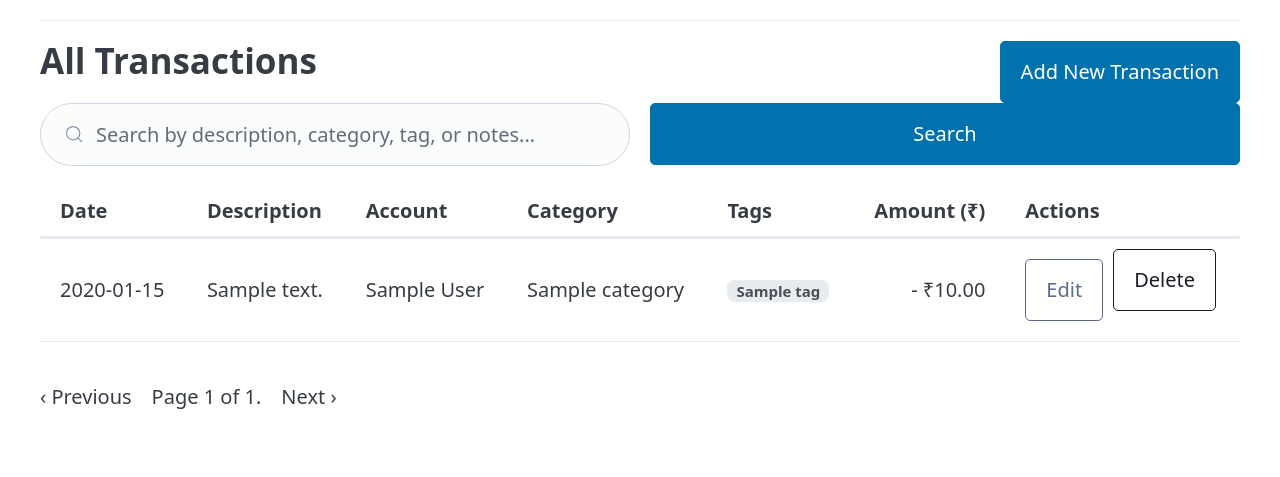
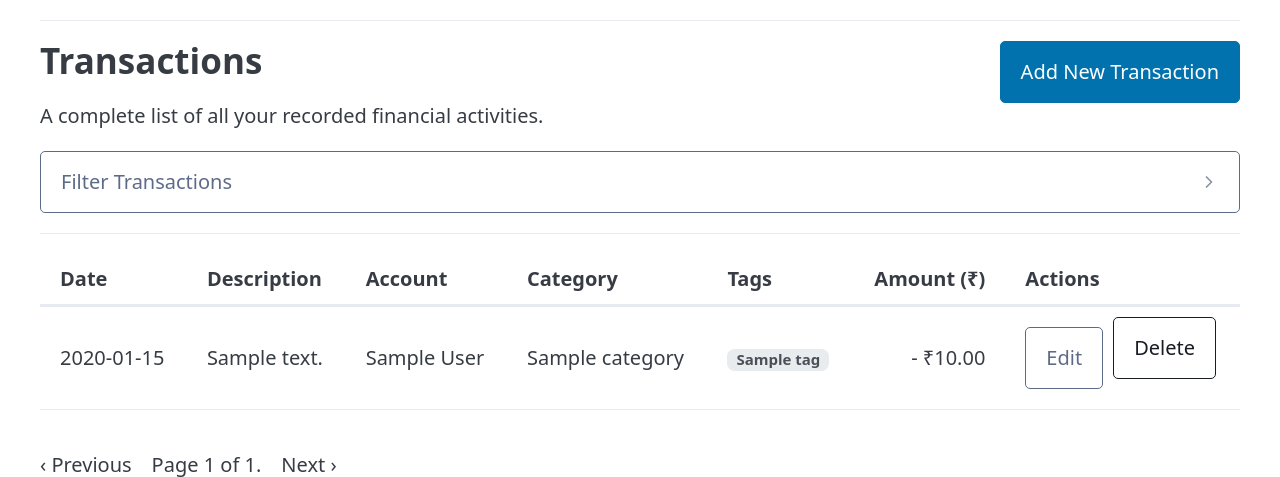
Before and after one commit to PrajwalMadhyastha/personal-finance-webapp, a Flask app: page /transactions in a window 1280 px wide; the page is wider, and only the part inside the window is pictured. Shown: the part 150-627 px from the top of that part. Run offline with Flask 3, Linux system fonts and the light colour scheme; a user stored in the database is signed in; tables that the repository leaves empty hold one stand-in row (values such as "Sample post"); some libraries are stand-ins or nearby versions.

Commit message:
refactor(app): Improve readability and extract helper functions, feat(reports): Implement advanced filtering for transaction list

```diff
--- a/finance_tracker/routes.py
+++ b/finance_tracker/routes.py
@@ -31,6 +31,7 @@ import mimetypes
 import os
 from functools import wraps
 from flask import abort
+from .utils import process_tags, parse_date_range
 
 # ===================================================================
 # BLUEPRINT DEFINITION
@@ -125,14 +126,7 @@ def admin_dashboard():
 @login_required
 def dashboard():
     # --- Date Range Handling for Charts & Summary Cards ---
-    now_utc = datetime.now(timezone.utc)
-    # Default to the current month if no dates are provided in the URL
-    first_day_of_month = now_utc.replace(day=1).date()
-    start_date_str = request.args.get('start_date', first_day_of_month.strftime('%Y-%m-%d'))
-    end_date_str = request.args.get('end_date', now_utc.date().strftime('%Y-%m-%d'))
-
-    start_date = datetime.strptime(start_date_str, '%Y-%m-%d').date()
-    end_date = datetime.strptime(end_date_str, '%Y-%m-%d').date()
+    start_date, end_date, start_date_str, end_date_str = parse_date_range(request.args)
     end_date_inclusive = datetime.combine(end_date, datetime.max.time())
 
     # --- Calculate Summary Totals for the Selected Period ---
@@ -158,7 +152,7 @@ def dashboard():
     activity_logs_stmt = select(ActivityLog).filter_by(user_id=current_user.id).order_by(ActivityLog.timestamp.desc()).limit(5)
     recent_activity = db.session.execute(activity_logs_stmt).scalars().all()
 
-    # --- Budget Progress Logic (for current calendar month only) ---
+    now_utc = datetime.now(timezone.utc)
     current_month = now_utc.month
     current_year = now_utc.year
 
@@ -219,10 +213,14 @@ def transactions():
     # Get all potential filters from the URL query parameters
     search_query = request.args.get('q', '').strip()
     trans_type = request.args.get('type', '').strip()
+    # --- NEW: Get account and category filters ---
+    account_id = request.args.get('account_id', type=int)
+    category_id = request.args.get('category_id', type=int)
+    # --- END NEW ---
     start_date_str = request.args.get('start_date')
     end_date_str = request.args.get('end_date')
 
-    # Start with a base query and eagerly load related data to prevent extra queries
+    # Start with a base query and eagerly load related data
     stmt = select(Transaction).options(
         selectinload(Transaction.account),
         selectinload(Transaction.categories),
@@ -230,12 +228,20 @@ def transactions():
     ).filter_by(user_id=current_user.id)
 
     # --- Apply Filters Dynamically ---
-
-    # Filter by transaction type (income/expense)
     if trans_type in ['income', 'expense']:
         stmt = stmt.where(Transaction.transaction_type == trans_type)
 
-    # Filter by date range
+    # --- NEW: Filter by account ---
+    if account_id:
+        stmt = stmt.where(Transaction.account_id == account_id)
+    # --- END NEW ---
+
+    # --- NEW: Filter by category ---
+    if category_id:
+        # This checks if the transaction is associated with the given category ID
+        stmt = stmt.where(Transaction.categories.any(id=category_id))
+    # --- END NEW ---
+
     if start_date_str and end_date_str:
         try:
             start_date = datetime.strptime(start_date_str, '%Y-%m-%d').date()
@@ -244,14 +250,10 @@ def transactions():
             stmt = stmt.where(Transaction.transaction_date.between(start_date, end_date_inclusive))
         except ValueError:
             flash('Invalid date format provided.', 'error')
-            # Reset dates if format is wrong
-            start_date_str = None
-            end_date_str = None
-
-    # Filter by search query
+            start_date_str, end_date_str = None, None
+
     if search_query:
         search_term = f"%{search_query}%"
-        # We need to join to related tables to search their fields
         stmt = stmt.join(Transaction.categories, isouter=True).join(Transaction.tags, isouter=True).filter(
             or_(
                 Transaction.description.ilike(search_term),
@@ -259,20 +261,31 @@ def transactions():
                 Category.name.ilike(search_term),
                 Tag.name.ilike(search_term)
             )
-        ).distinct() # Use distinct to avoid duplicate results from joins
+        ).distinct()
 
     # --- Finalize and Execute Query ---
     stmt = stmt.order_by(Transaction.transaction_date.desc())
-    all_transactions = db.paginate(stmt, page=page, per_page=15)
+    all_transactions = db.paginate(stmt, page=page, per_page=15, error_out=False)
+
+    # --- NEW: Fetch accounts and categories for the filter dropdowns ---
+    user_accounts = db.session.execute(select(Account).filter_by(user_id=current_user.id).order_by(Account.name)).scalars().all()
+    user_categories = db.session.execute(select(Category).filter_by(user_id=current_user.id).order_by(Category.name)).scalars().all()
+    # --- END NEW ---
 
     return render_template(
         'transactions.html',
         transactions=all_transactions,
-        # Pass all filters back to the template to repopulate forms/links
+        # Pass all filters back to the template
         search_query=search_query,
         selected_type=trans_type,
         start_date=start_date_str,
-        end_date=end_date_str
+        end_date=end_date_str,
+        # --- NEW: Pass new data to the template ---
+        accounts=user_accounts,
+        categories=user_categories,
+        selected_account_id=account_id,
+        selected_category_id=category_id
+        # --- END NEW ---
     )
 
 @main_bp.route('/add_transaction', methods=['GET', 'POST'])
@@ -304,15 +317,7 @@ def add_transaction():
         if form.category.data:
             new_transaction.categories.append(form.category.data)
 
-        if form.tags.data:
-            tag_names = [name.strip() for name in form.tags.data.split(',') if name.strip()]
-            for tag_name in tag_names:
-                stmt = select(Tag).where(func.lower(Tag.name) == func.lower(tag_name), Tag.user_id == current_user.id)
-                tag = db.session.execute(stmt).scalar_one_or_none()
-                if not tag:
-                    tag = Tag(name=tag_name, user_id=current_user.id)
-                    db.session.add(tag)
-                new_transaction.tags.append(tag)
+        process_tags(new_transaction, form.tags.data)
 
         account = form.account.data
         if new_transaction.transaction_type == 'income':
@@ -373,15 +378,7 @@ def edit_transaction(transaction_id):
             transaction.categories.append(form.category.data)
 
         transaction.tags.clear()
-        if form.tags.data:
-            tag_names = [name.strip() for name in form.tags.data.split(',') if name.strip()]
-            for tag_name in tag_names:
-                stmt = select(Tag).where(func.lower(Tag.name) == func.lower(tag_name), Tag.user_id == current_user.id)
-                tag = db.session.execute(stmt).scalar_one_or_none()
-                if not tag:
-                    tag = Tag(name=tag_name, user_id=current_user.id)
-                    db.session.add(tag)
-                transaction.tags.append(tag)
+        process_tags(transaction, form.tags.data)
 
         log_activity(f"Updated transaction: '{transaction.description}'")
         db.session.commit()
--- a/finance_tracker/templates/transactions.html
+++ b/finance_tracker/templates/transactions.html
@@ -5,37 +5,83 @@
 {% block content %}
     <div class="grid">
         <div>
-            {% if selected_type %}
-                <h2>{{ selected_type|capitalize }}s {% if start_date %}from {{start_date}} to {{end_date}}{% endif %}</h2>
-            {% else %}
-                <h2>All Transactions</h2>
-            {% endif %}
+            <h2>Transactions</h2>
+            <p>A complete list of all your recorded financial activities.</p>
         </div>
         <div style="text-align: right;">
             <a href="{{ url_for('main.add_transaction') }}" role="button">Add New Transaction</a>
         </div>
     </div>
 
-    <form method="GET" action="{{ url_for('main.transactions') }}">
-        <div class="grid">
-            <div class="nine-tenths">
-                <input type="search" id="search" name="q" placeholder="Search by description, category, tag, or notes..." value="{{ search_query }}">
+    <!-- START: UPDATED FILTER FORM -->
+    <details>
+        <summary role="button" class="secondary outline">Filter Transactions</summary>
+        <form method="GET" action="{{ url_for('main.transactions') }}">
+            <div class="grid">
+                <!-- Search Box -->
+                <label for="search">
+                    Search
+                    <input type="search" id="search" name="q" placeholder="Description, category, tag..." value="{{ search_query or '' }}">
+                </label>
             </div>
-            <div class="one-tenth">
-                <button type="submit">Search</button>
+            <div class="grid">
+                <!-- Account Dropdown -->
+                <label for="account_id">
+                    Account
+                    <select id="account_id" name="account_id">
+                        <option value="">-- All Accounts --</option>
+                        {% for account in accounts %}
+                            <option value="{{ account.id }}" {% if account.id == selected_account_id %}selected{% endif %}>
+                                {{ account.name }}
+                            </option>
+                        {% endfor %}
+                    </select>
+                </label>
+                <!-- Category Dropdown -->
+                <label for="category_id">
+                    Category
+                    <select id="category_id" name="category_id">
+                        <option value="">-- All Categories --</option>
+                        {% for category in categories %}
+                            <option value="{{ category.id }}" {% if category.id == selected_category_id %}selected{% endif %}>
+                                {{ category.name }}
+                            </option>
+                        {% endfor %}
+                    </select>
+                </label>
             </div>
-        </div>
-    </form>
+            <div class="grid">
+                 <!-- Type Dropdown -->
+                 <label for="type">
+                    Type
+                    <select id="type" name="type">
+                        <option value="">-- All Types --</option>
+                        <option value="expense" {% if selected_type == 'expense' %}selected{% endif %}>Expense</option>
+                        <option value="income" {% if selected_type == 'income' %}selected{% endif %}>Income</option>
+                    </select>
+                </label>
+                <!-- Date Filters -->
+                <label for="start_date">
+                    Start Date
+                    <input type="date" id="start_date" name="start_date" value="{{ start_date or '' }}">
+                </label>
+                <label for="end_date">
+                    End Date
+                    <input type="date" id="end_date" name="end_date" value="{{ end_date or '' }}">
+                </label>
+            </div>
+            <!-- Action Buttons -->
+            <button type="submit">Apply Filters</button>
+            <a href="{{ url_for('main.transactions') }}" role="button" class="secondary">Clear Filters</a>
+        </form>
+    </details>
+    <!-- END: UPDATED FILTER FORM -->
 
-    {% if search_query %}
-    <hgroup>
-        <h4>Search Results for '{{ search_query }}'</h4>
-        <a href="{{ url_for('main.transactions') }}">Clear Search</a>
-    </hgroup>
-    {% endif %}
+    <hr>
 
     {% if transactions.items %}
         <table>
+            <!-- Table headers remain the same -->
             <thead>
                 <tr>
                     <th>Date</th>
@@ -78,26 +124,32 @@
             </tbody>
         </table>
 
+        <!-- START: UPDATED PAGINATION -->
         <nav aria-label="Pagination">
             <ul>
                 <li>
-                    {% if transactions.has_prev %}<a href="{{ url_for('main.transactions', page=transactions.prev_num, q=search_query, type=selected_type, start_date=start_date, end_date=end_date) }}">‹ Previous</a>{% else %}<span>‹ Previous</span>{% endif %}
+                    {% if transactions.has_prev %}
+                        <a href="{{ url_for('main.transactions', page=transactions.prev_num, q=search_query, type=selected_type, start_date=start_date, end_date=end_date, account_id=selected_account_id, category_id=selected_category_id) }}">‹ Previous</a>
+                    {% else %}
+                        <span>‹ Previous</span>
+                    {% endif %}
                 </li>
                 <li>Page {{ transactions.page }} of {{ transactions.pages }}.</li>
                 <li>
-                    {% if transactions.has_next %}<a href="{{ url_for('main.transactions', page=transactions.next_num, q=search_query, type=selected_type, start_date=start_date, end_date=end_date) }}">Next ›</a>{% else %}<span>Next ›</span>{% endif %}
+                    {% if transactions.has_next %}
+                        <a href="{{ url_for('main.transactions', page=transactions.next_num, q=search_query, type=selected_type, start_date=start_date, end_date=end_date, account_id=selected_account_id, category_id=selected_category_id) }}">Next ›</a>
+                    {% else %}
+                        <span>Next ›</span>
+                    {% endif %}
                 </li>
             </ul>
         </nav>
+        <!-- END: UPDATED PAGINATION -->
 
     {% else %}
         <article>
             <p style="text-align: center;">
-                {% if search_query %}
-                    No transactions found matching your search: '<strong>{{ search_query }}</strong>'. <a href="{{ url_for('main.transactions') }}">Clear search</a>.
-                {% else %}
-                    No transactions have been recorded yet. <a href="{{ url_for('main.add_transaction') }}">Add your first one!</a>
-                {% endif %}
+                No transactions found matching your selected filters. <a href="{{ url_for('main.transactions') }}">Clear all filters</a>.
             </p>
         </article>
     {% endif %}
```
Also changed, not shown: finance_tracker/utils.py (added, +67 -0 lines).
